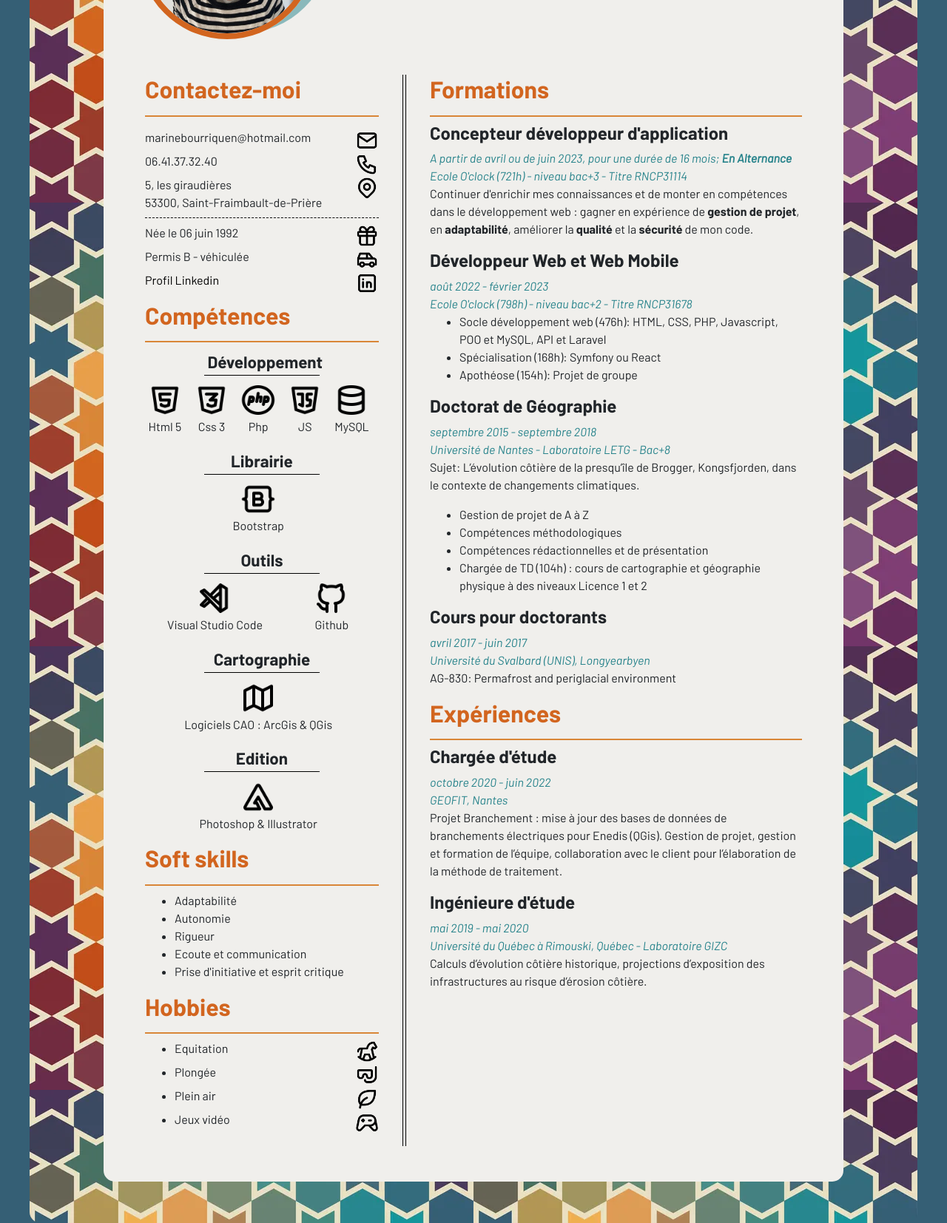
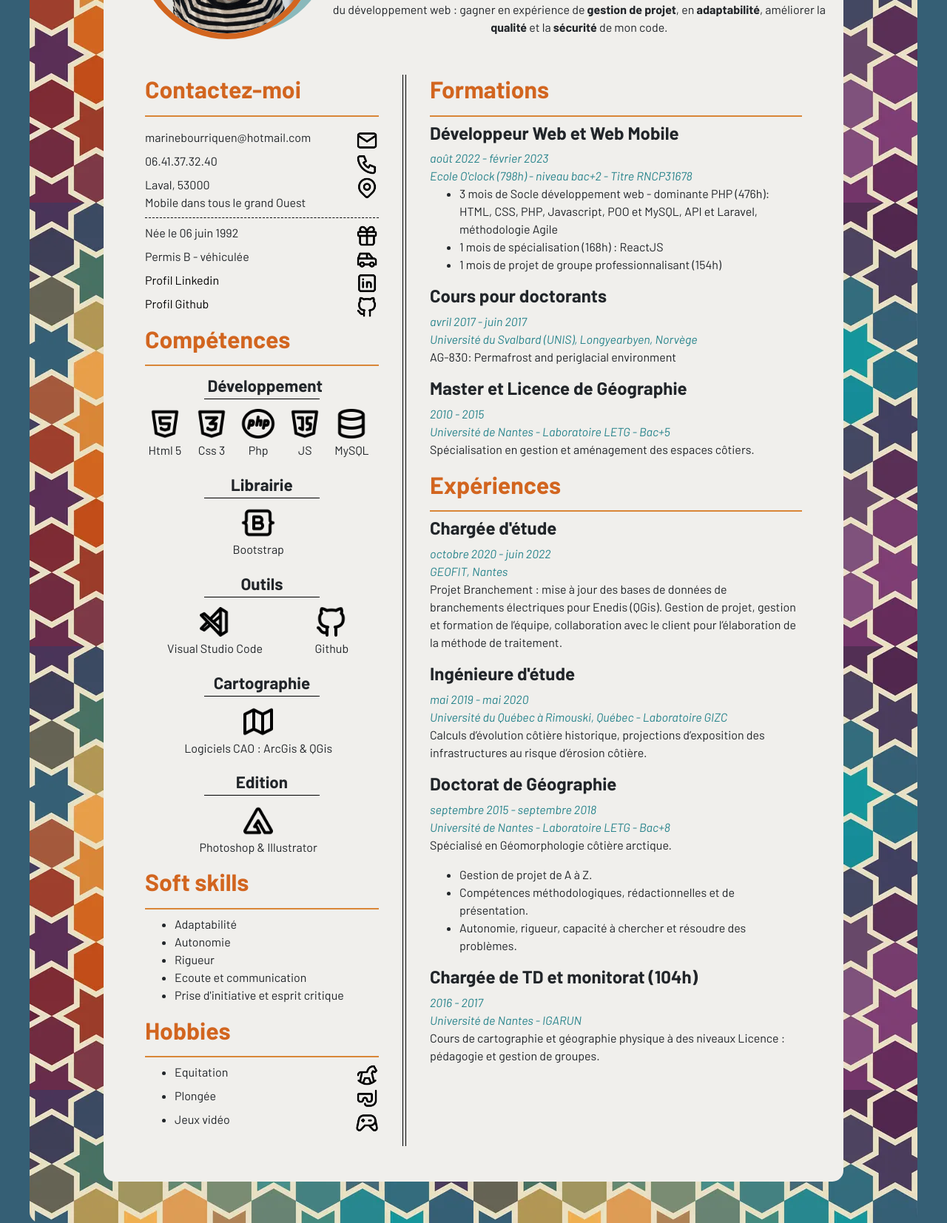
Before and after one commit to MarineBourriquen/MarineBourriquen.github.io, a plain HTML site: page index.html in a window 1280 px wide. Shown: the part 358-2012 px from the top of the page at 74% size. Drawn offline with nearby package versions, Linux system fonts and the light colour scheme.

Commit message:
petites modifs de contenu

```diff
--- a/index.html
+++ b/index.html
@@ -25,8 +25,8 @@
                 </div>
                 <div class="presentation">
                     <h1>Marine Bourriquen</h1>
-                    <h2>Développeuse web en formation</h2>
-                    <p>Actuellement en formation au sein de l'école O'Clock jusqu'en février 2023, je suis à la <strong>recherche d'un contrat en alternance</strong> dans le domaine du développement web à partir du mois d'avril 2023. Volontaire et motivée, je fais preuve d'un bon relationnel et d'une excellente adaptabilité.</p>
+                    <h2>Développeuse web / web mobile</h2>
+                    <p>Je suis à la recherche d'un <strong>contrat en alternance</strong> pour préparer le titre de <strong>Concepteur développeur d'application</strong> (niveau bac+3 - Titre RNCP31114), à partir du mois d'avril ou de juin 2023, pour une durée de 16 mois, au sein de l'Ecole O'clock (721h).<br>Je souhaite continuer d'enrichir mes connaissances et monter en compétences dans le domaine du développement web : gagner en expérience de <strong>gestion de projet</strong>, en <strong>adaptabilité</strong>, améliorer la <strong>qualité</strong> et la <strong>sécurité</strong> de mon code.</p>
                 </div>
             </header>
 
@@ -44,7 +44,7 @@
                                     <img class="picto_sec" src="images/phone.png" alt="phone">
                                 </div>
                                 <div class="contact_info">
-                                    <div>5, les giraudières<br>53300, Saint-Fraimbault-de-Prière</div>
+                                    <div>Laval, 53000<br>Mobile dans tous le grand Ouest</div>
                                     <img class="picto_sec" src="images/position.png" alt="adresse">
                                 </div>
                             </div>
@@ -58,8 +58,12 @@
                                     <img class="picto_sec" src="images/car.png" alt="voiture">
                                 </div>
                                 <div class="contact_info">
-                                    <div><a href="https://www.linkedin.com/in/marine-bourriquen-09152617b/">Profil Linkedin</a></div>
+                                    <div><a href="https://www.linkedin.com/in/marine-bourriquen/">Profil Linkedin</a></div>
                                     <img class="picto_sec" src="images/linkedin.png" alt="linkedin">
+                                </div>
+                                <div class="contact_info">
+                                    <div><a href="https://github.com/MarineBourriquen">Profil Github</a></div>
+                                    <img class="picto_sec" src="images/github.png" alt="github_link">
                                 </div>
                             </div>
                     </div>
@@ -150,12 +154,6 @@
                                     </li>
                                     <li>
                                         <div class="hobbie">
-                                            <div>Plein air</div>
-                                            <img class="picto_sec" src="images/leaf.png" alt="nature">
-                                        </div>
-                                    </li>
-                                    <li>
-                                        <div class="hobbie">
                                             <div>Jeux vidéo</div>
                                             <img class="picto_sec" src="images/game.png" alt="jeux_video">
                                         </div>
@@ -170,34 +168,23 @@
                     <div class="formation">
                         <h3>Formations</h3>
                         <div>
-                            <h4>Concepteur développeur d'application</h4>
-                            <aside>A partir de avril ou de juin 2023, pour une durée de 16 mois; <strong>En Alternance</strong><br>Ecole O'clock (721h) - niveau bac+3 - Titre RNCP31114</aside>
-                            <p>Continuer d'enrichir mes connaissances et de monter en compétences dans le développement web : gagner en expérience de <strong>gestion de projet</strong>, en <strong>adaptabilité</strong>, améliorer la <strong>qualité</strong> et la <strong>sécurité</strong> de mon code.</p>
-                        </div>
-                        <div>
                             <h4>Développeur Web et Web Mobile</h4>
                             <aside>août 2022 - février 2023<br>Ecole O'clock (798h) - niveau bac+2 - Titre RNCP31678</aside>
                             <ul>
-                                <li>Socle développement web (476h): HTML, CSS, PHP, Javascript, POO et MySQL, API et Laravel</li>
-                                <li>Spécialisation (168h): Symfony ou React</li>
-                                <li>Apothéose (154h): Projet de groupe</li>
-                            </ul>
-                        </div>
-                        <div>
-                            <h4>Doctorat de Géographie</h4>
-                            <aside>septembre 2015 - septembre 2018<br>Université de Nantes - Laboratoire LETG - Bac+8</aside>
-                            <p>Sujet: L’évolution côtière de la presqu’île de Brogger, Kongsfjorden, dans le contexte de changements climatiques.</p>
-                            <ul>
-                                <li>Gestion de projet de A à Z</li>
-                                <li>Compétences méthodologiques</li>
-                                <li>Compétences rédactionnelles et de présentation</li>
-                                <li>Chargée de TD (104h) : cours de cartographie et géographie physique à des niveaux Licence 1 et 2</li>
+                                <li>3 mois de Socle développement web - dominante PHP (476h): HTML, CSS, PHP, Javascript, POO et MySQL, API et Laravel, méthodologie Agile</li>
+                                <li>1 mois de spécialisation (168h) : ReactJS</li>
+                                <li>1 mois de projet de groupe professionnalisant (154h)</li>
                             </ul>
                         </div>
                         <div>
                             <h4>Cours pour doctorants</h4>
-                            <aside>avril 2017 - juin 2017<br>Université du Svalbard (UNIS), Longyearbyen</aside>
+                            <aside>avril 2017 - juin 2017<br>Université du Svalbard (UNIS), Longyearbyen, Norvège</aside>
                             <p>AG-830: Permafrost and periglacial environment</p>
+                        </div>
+                        <div>
+                            <h4>Master et Licence de Géographie</h4>
+                            <aside>2010 - 2015<br>Université de Nantes - Laboratoire LETG - Bac+5</aside>
+                            <p>Spécialisation en gestion et aménagement des espaces côtiers.</p>
                         </div>
                     </div>
                     <div class="experience">
@@ -212,6 +199,21 @@
                             <aside>mai 2019 - mai 2020<br>Université du Québec à Rimouski, Québec - Laboratoire GIZC</aside>
                             <p>Calculs d’évolution côtière historique, projections d’exposition des infrastructures au risque d’érosion côtière.</p>
                         </div>
+                        <div>
+                            <h4>Doctorat de Géographie</h4>
+                            <aside>septembre 2015 - septembre 2018<br>Université de Nantes - Laboratoire LETG - Bac+8</aside>
+                            <p>Spécialisé en Géomorphologie côtière arctique.</p>
+                            <ul>
+                                <li>Gestion de projet de A à Z.</li>
+                                <li>Compétences méthodologiques, rédactionnelles et de présentation.</li>
+                                <li>Autonomie, rigueur, capacité à chercher et résoudre des problèmes.</li>
+                            </ul>
+                            <div>
+                                <h4>Chargée de TD et monitorat (104h)</h4>
+                                <aside>2016 - 2017<br>Université de Nantes - IGARUN</aside>
+                                <p>Cours de cartographie et géographie physique à des niveaux Licence : pédagogie et gestion de groupes.</p>
+                            </div>
+                        </div>
                     </div>
                 </section>
             </main>
```
